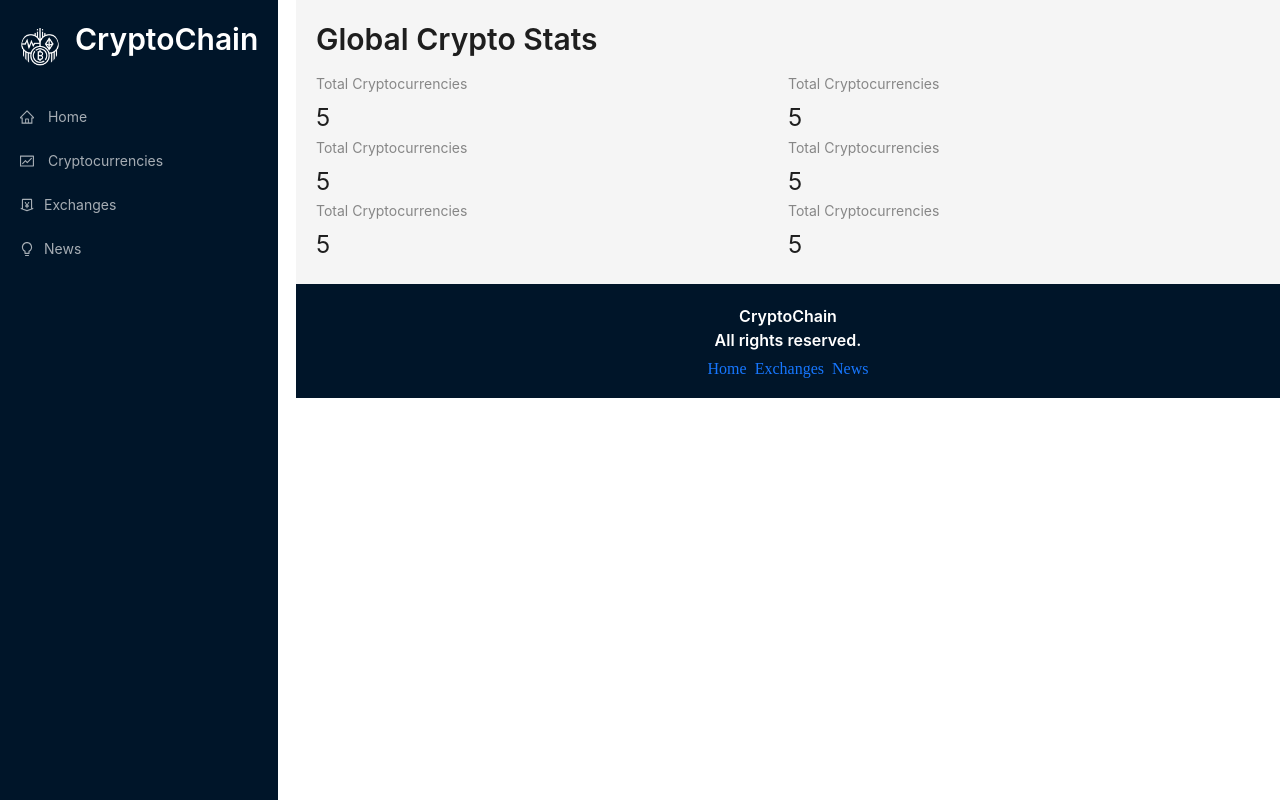
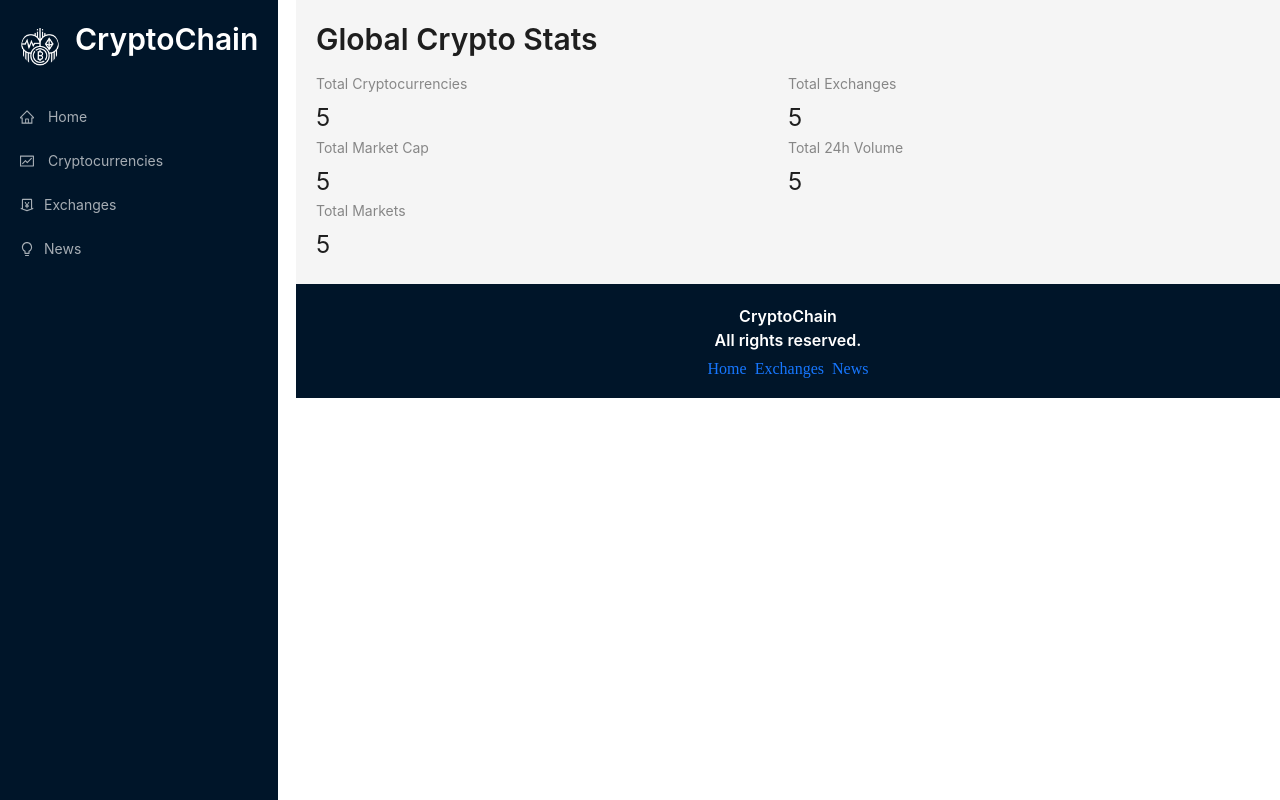
Before and after one commit to AshishOdedra/cryptochain, a React (Create React App) app: page / in a window 1280 px wide. Built offline with nearby package versions, Linux system fonts and the light colour scheme.

Commit message:
initialising rapidapi for coinranking

```diff
--- /dev/null
+++ b/src/app/store.js
@@ -0,0 +1,5 @@
+import {configureStore} from '@reduxjs/toolkit';
+
+export default configureStore({
+    reducer: {},
+});
--- a/src/components/Homepage.jsx
+++ b/src/components/Homepage.jsx
@@ -10,11 +10,10 @@
         <Title level={2} className="heading">Global Crypto Stats</Title>
         <Row>
             <Col span={12}><Statistic title="Total Cryptocurrencies" value="5"/></Col>
-            <Col span={12}><Statistic title="Total Cryptocurrencies" value="5"/></Col>
-            <Col span={12}><Statistic title="Total Cryptocurrencies" value="5"/></Col>
-            <Col span={12}><Statistic title="Total Cryptocurrencies" value="5"/></Col>
-            <Col span={12}><Statistic title="Total Cryptocurrencies" value="5"/></Col>
-            <Col span={12}><Statistic title="Total Cryptocurrencies" value="5"/></Col>
+            <Col span={12}><Statistic title="Total Exchanges" value="5"/></Col>
+            <Col span={12}><Statistic title="Total Market Cap" value="5"/></Col>
+            <Col span={12}><Statistic title="Total 24h Volume" value="5"/></Col>
+            <Col span={12}><Statistic title="Total Markets" value="5"/></Col>
 
         </Row>
         </>
--- a/src/index.js
+++ b/src/index.js
@@ -1,12 +1,17 @@
 import React from "react";
 import  ReactDOM  from "react-dom";
 import { BrowserRouter as Router } from "react-router-dom";
+import { Provider } from "react-redux";
 
 import App from './App';
+import store from './app/store';
 
 ReactDOM.render(
 <Router>
-<App/>
+    <Provider store={store}>
+    <App/>
+    </Provider>
+
 </Router>
 ,document.getElementById
 ('root'));
```
Also changed, not shown: src/services/cryptoApi.js (added, +18 -0 lines).
